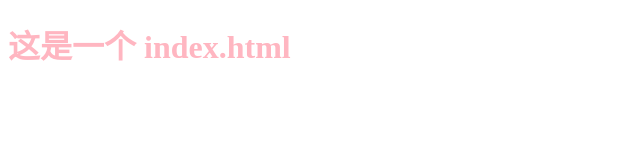
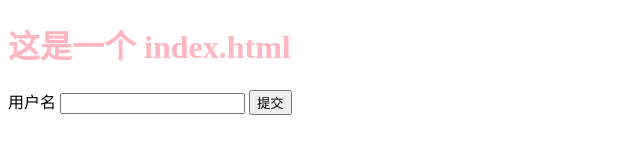
Before and after one commit to NansenHo/Nodejs-demo-url, a website: page public/index.html in a window 1280 px wide. Shown: the whole page, without its empty margins (0-640 px from the left). Drawn offline with Linux system fonts and the light colour scheme.

Commit message:
处理非GET请求

```diff
--- a/public/index.html
+++ b/public/index.html
@@ -9,7 +9,12 @@
     <link rel="stylesheet" href="style.css">
 </head>
 <body>
-    <h1>这是一个 index.html</h1>
-    <script src="main.js"></script>
+<h1>这是一个 index.html</h1>
+<form action="/form" method="post" autocomplete="off">
+    用户名
+    <input type="text" nam              e="username">
+    <button type="submit">提交</button>
+</form>
+<script src="main.js"></script>
 </body>
 </html>
```
Also changed, not shown: index.ts (+7 -0 lines).
